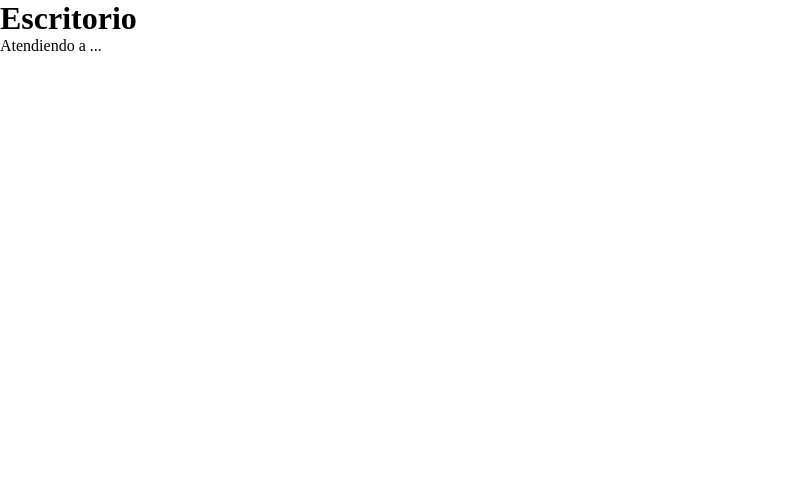
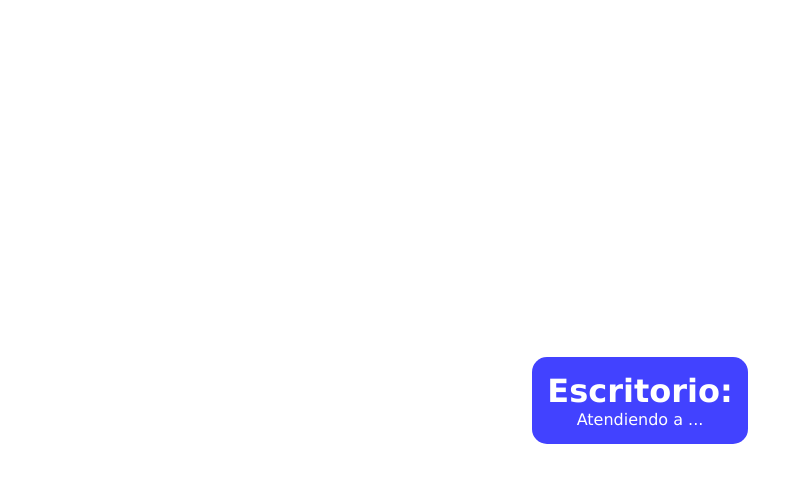
Before and after one commit to eri323/Socket-Erick.andres, a website: page Publics/Escritorio.html in a window 1280 px wide. Shown: the whole page, without its empty margins (0-811 px from the left). Drawn offline with nearby package versions, Linux system fonts and the light colour scheme; no server answers.

Commit message:
Modificaciones 31/08/2023

```diff
--- a/Publics/Escritorio.html
+++ b/Publics/Escritorio.html
@@ -8,8 +8,9 @@
 </head>
 
 <body>
-    <div>
-        <h1 id="Escritorio1"> Escritorio</h1>
+    <div class="container">
+       <span><h1 >Escritorio: <p id="Escritorio1"></p>
+    </h1> </span>
 
         <p>Atendiendo a ...</p>
     </div>
@@ -22,6 +23,24 @@
     *{
         margin: 0;
     }
+    body{
+        display: flex;
+        height: 100vh;
+        justify-content: center;
+        align-items: center;
+        font-family: Verdana, Geneva, Tahoma, sans-serif;
+    }
+
+    .container{
+        padding: 15px;
+        display: flex;
+        justify-content: center;
+        flex-direction: column;
+        align-items: center;
+        background-color: rgb(66, 66, 255);
+        border-radius: 15px;
+        color: white;
+    }
 </style>
 <script>
 
--- a/Publics/Escritorio.js
+++ b/Publics/Escritorio.js
@@ -11,10 +11,13 @@ socket.on('disconnect', () => {
     console.log('Desconectado del servidor');
 });
 
-socket.on('valorInput', (valor) => {
-    escritorio1.textContent = `Valor recibido: ${valor}`;
+socket.on('enviar', (data) => {
+    console.log("data", data)
+    escritorio1.textContent = data
 });
 
-socket.on('valorInput', (valor) => {
+
+/* socket.on('valorInput', (valor) => {
     console.log(`Valor recibido: ${valor}`);
 });
+ */
```
Also changed, not shown: Publics/index.html (+1 -2 lines), Publics/main.js (+8 -8 lines), app.js (+11 -2 lines), controllers/Sockets.js (+12 -10 lines).
